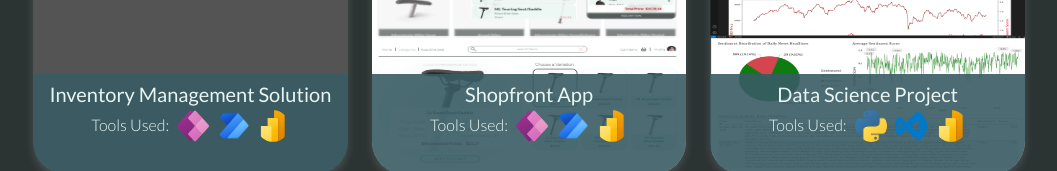
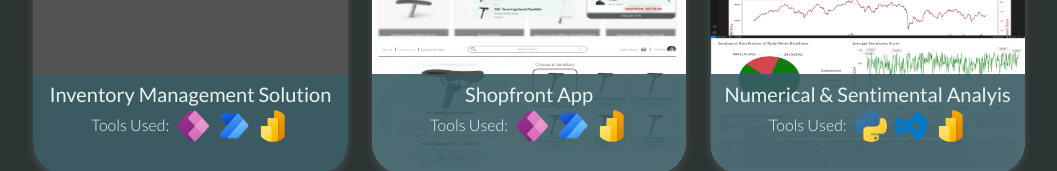
Before and after one commit to Dennis-Zapatos/Dennis-Zapatos-Portfolio, a plain HTML site: page index.html in a window 1280 px wide. Shown: the part 1212-1383 px from the top of the page, without its empty margins (111-1168 px from the left). Drawn offline with nearby package versions, Linux system fonts and the light colour scheme.

Commit message:
Update index.html

```diff
--- a/index.html
+++ b/index.html
@@ -234,7 +234,7 @@
           <div class="project__content">
             <img class="project__img" src="./assets/project3.png" alt="" />
             <div class="project__title">
-              <h3>Data Science Project</h3>
+              <h3>Numerical & Sentimental Analyis</h3>
               <div class="project__icons-container">
                 <p><span>Tools Used:</span></p>
                 <img
@@ -255,7 +255,7 @@
               </div>
             </div>
             <div class="project__description">
-              <h3>Data Science Project</h3>
+              <h3>Numerical & Sentimental Analyis</h3>
               <div class="project__icons-container">
                 <p><span>Tools Used:</span></p>
                 <img
```
